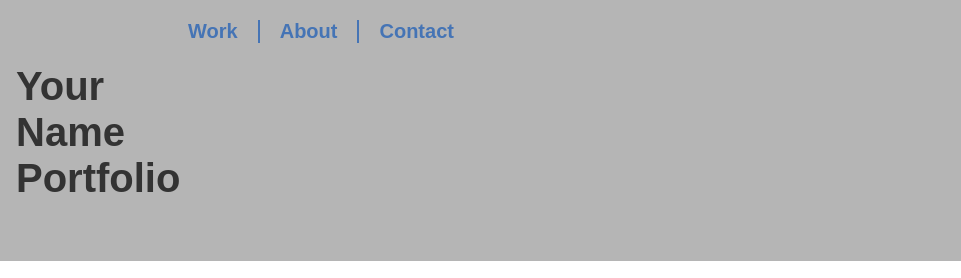
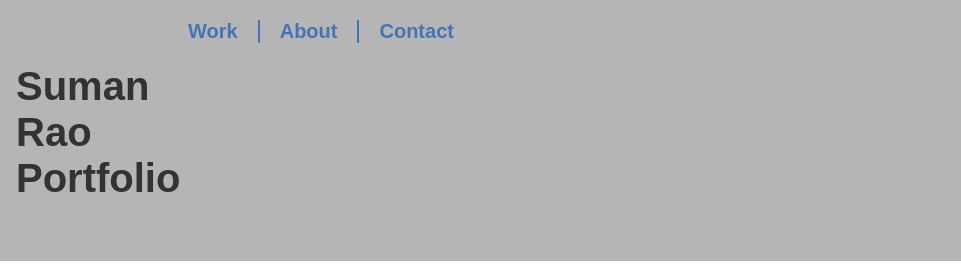
Before and after one commit to suman184/Portfoliov1, a plain HTML site: page index.html in a window 1280 px wide. Shown: the top 278 px of the page, 319-1280 px from the left. Drawn offline with nearby package versions, Linux system fonts and the light colour scheme.

Commit message:
PES1UG23CS223

```diff
--- a/index.html
+++ b/index.html
@@ -38,7 +38,7 @@
         <div class="wrapper">
 
 			<div class="logo-container">
-				<h1>Your<br>Name<br>Portfolio</h1>
+				<h1>Suman<br>Rao<br>Portfolio</h1>
 
 				<!-- ------------------------------------------------------
 				Note that the image of the logo is linked to the home page.
```
